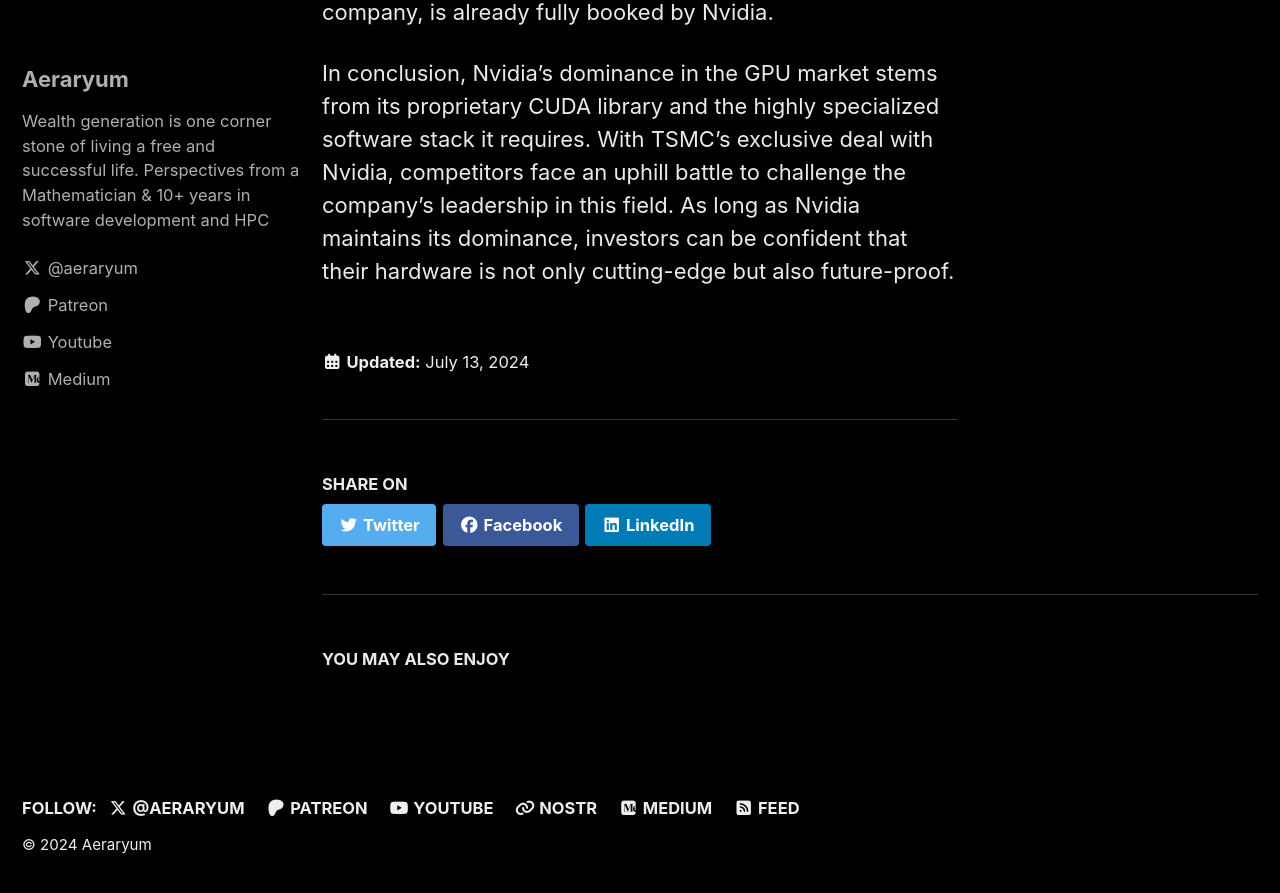
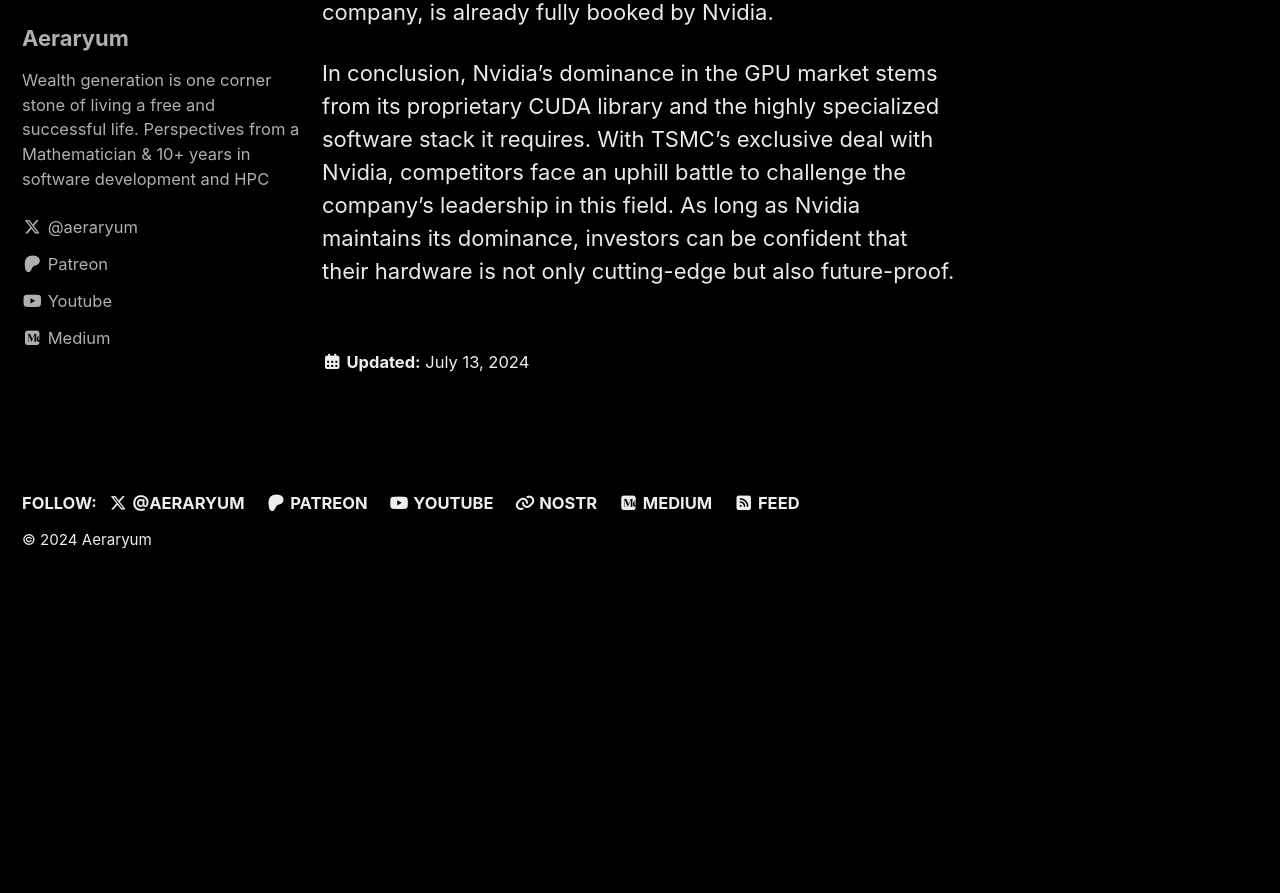
Before and after one commit to RoiRRW/aeraryum.plots, a Jekyll site: the page built from _posts/2024-07-13-nvda-competition.md, in a window 1280 px wide and 900 px high, scrolled down 1541 px. Shown: the top 893 px of the window. Built offline with Jekyll 4.4.1, drawn with Linux system fonts in a browser that asks for light colours; cached includes are drawn as plain includes; after the commit the page ends 2136 px from its top, so only the background shows below that; some of the changed lines change nothing that is shown.

Commit message:
Update _config.yml

```diff
--- a/_config.yml
+++ b/_config.yml
@@ -236,7 +236,7 @@
   debug: false
   collection: 'posts'
   per_page: 10
-  permalink: '/page/:num/'
+  permalink: '/page/blog/:num/'
   title: ':title - page :num'
   limit: 0
   sort_field: 'date'
@@ -314,9 +314,5 @@
       author_profile: true
       read_time: true
       comments: # true
-      share: true
-      related: true
-  - scope:
-      path: "/.well-known/nostr.json"
-    values:
-      permalink: "/.well-known/nostr.json"
+      share: false
+      related: false
```
